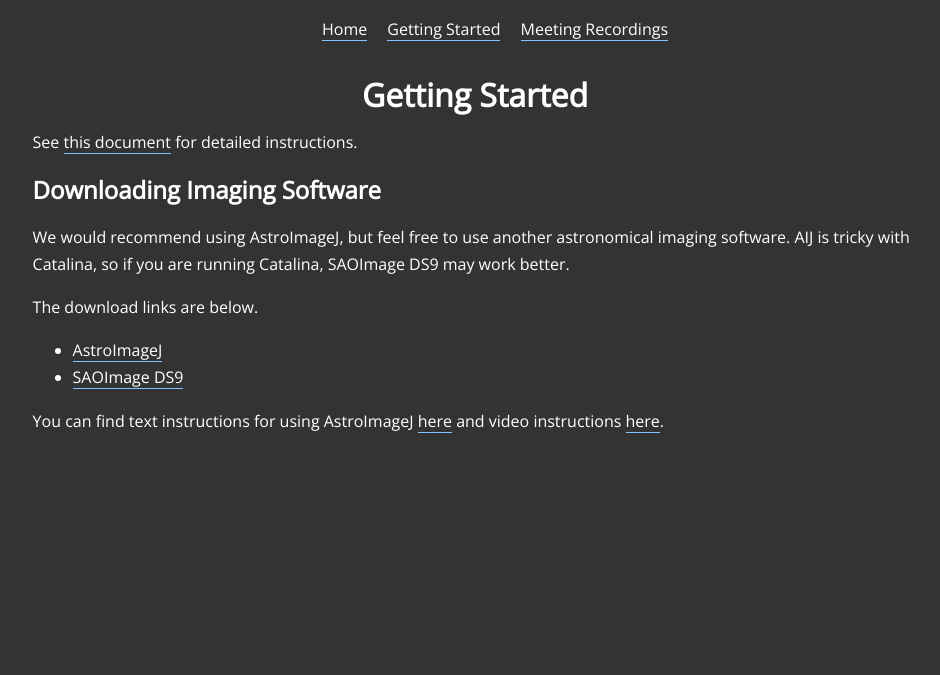
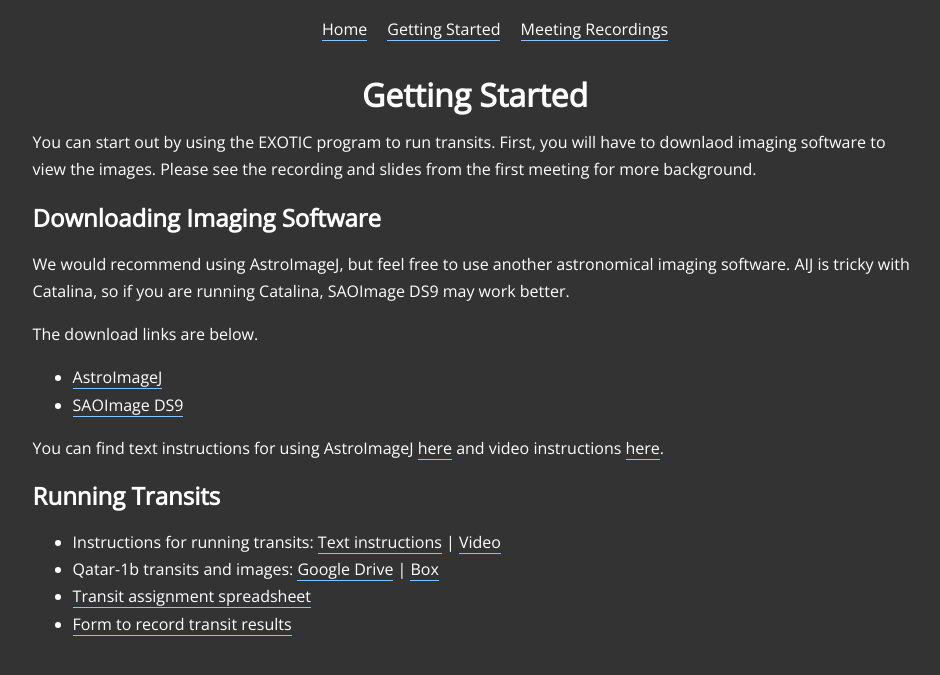
Before and after one commit to paigeyeung/exoplanetresearchworkshop, a Jekyll site: the page built from getting-started.md, in a window 1280 px wide. Shown: the top 675 px of the page, without its empty margins (165-1105 px from the left). Built offline with Jekyll 4.4.1, drawn with Linux system fonts in a browser that asks for light colours.

Commit message:
Update getting-started.md

```diff
--- a/getting-started.md
+++ b/getting-started.md
@@ -5,7 +5,7 @@ title: Getting Started
 
 # Getting Started
 
-See [this document](https://docs.google.com/document/d/1pvc_VuJrGJ2RAnDcASRZ8zGNFV2TPjd8K1PaKbrhOBE/edit?usp=sharing){:target="_blank"} for detailed instructions.
+You can start out by using the EXOTIC program to run transits. First, you will have to downlaod imaging software to view the images. Please see the recording and slides from the first meeting for more background.
 
 ## Downloading Imaging Software
 
@@ -17,3 +17,14 @@ The download links are below.
 * [SAOImage DS9](http://ds9.si.edu/site/Download.html)
 
 You can find text instructions for using AstroImageJ [here](https://docs.google.com/document/d/1wN5WhPDCFvLuUglR9uC-6S_c7tDQUbYdOmVoD4NUQ1c/edit) and video instructions [here](https://www.youtube.com/watch?v=-GGLPy71ryg&feature=youtu.be).
+
+## Running Transits
+
+* Instructions for running transits:
+[Text instructions](https://docs.google.com/document/d/1pvc_VuJrGJ2RAnDcASRZ8zGNFV2TPjd8K1PaKbrhOBE/edit){:target="_blank"} |
+[Video](https://youtu.be/P6Fsf7sFWLc){:target="_blank"}
+* Qatar-1b transits and images:
+[Google Drive](https://drive.google.com/drive/folders/1b2eSuP8l-EtUeB9bej82VyYXXl50FP55?usp=sharing){:target="_blank"} |
+[Box](https://stanford.box.com/s/u3ngkm83c99u3c0j6e85xcuh7rwqe446){:target="_blank"}
+* [Transit assignment spreadsheet](https://docs.google.com/spreadsheets/d/1NqZnsZG8ColsPdLbLJyAmaTjcoK-oFQJBMtGhxdqyGs/edit#gid=0){:target="_blank"}
+* [Form to record transit results](https://docs.google.com/forms/d/e/1FAIpQLSe3PRVpEcandrBLA0dvziP2wYN_K-7Qlcco4GQDPCxbD3Cw5g/viewform?usp=sf_link){:target="_blank"}
```
